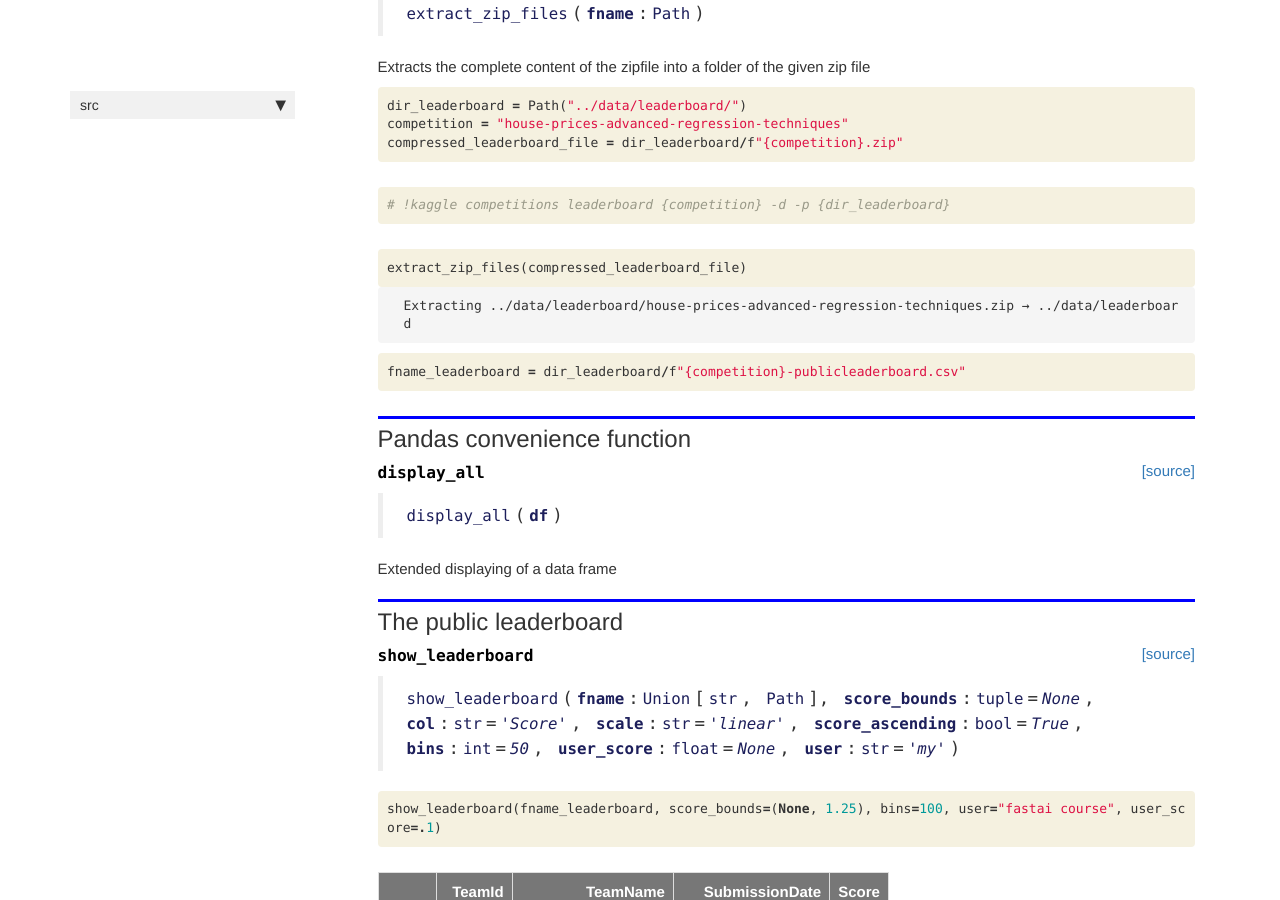
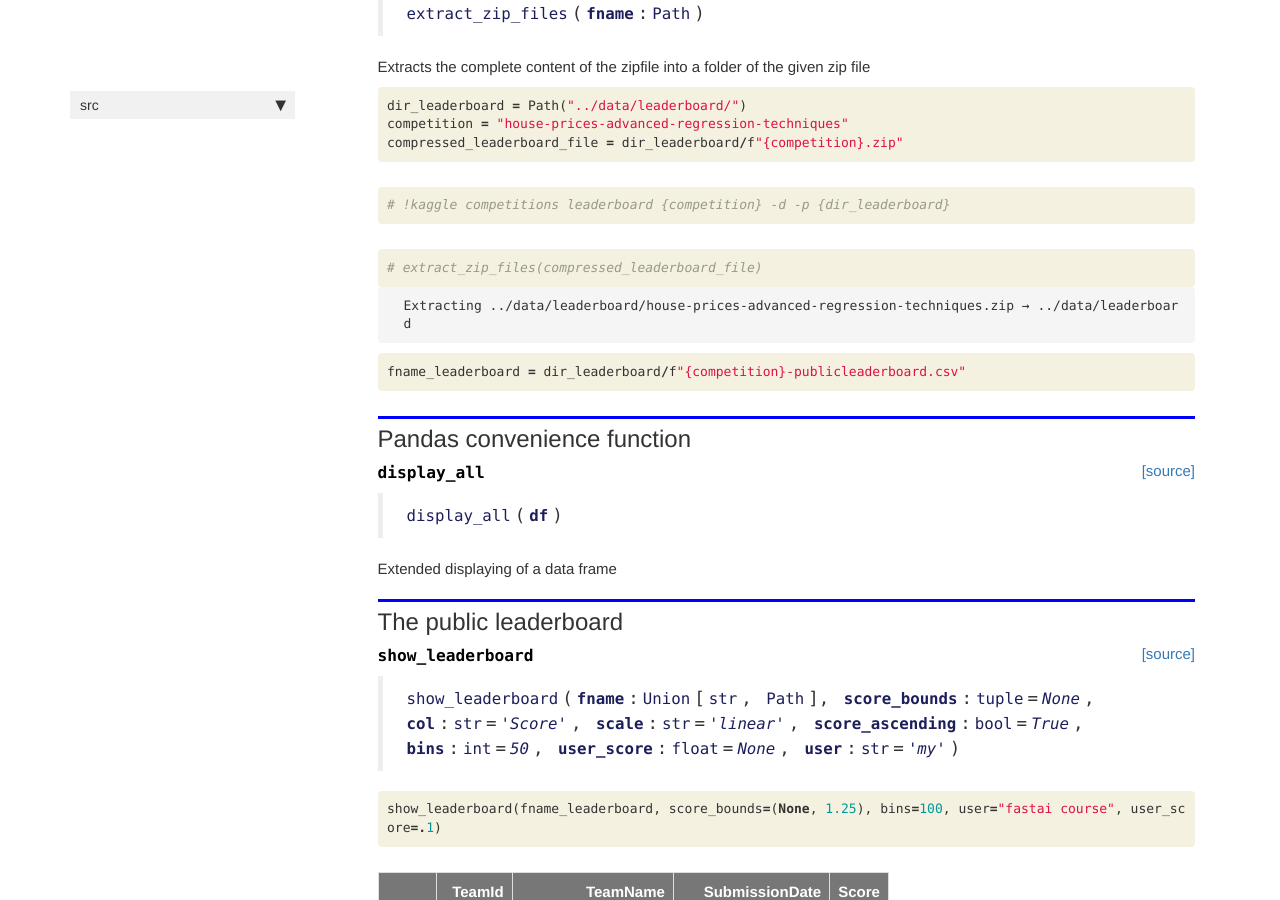
Before and after one commit to eschmidt42/kaggle_house_prices, a Jekyll site: the page built from docs/utils.html, in a window 1280 px wide and 900 px high, scrolled down 665 px. Built offline with Jekyll 4.4.1, drawn with Linux system fonts in a browser that asks for light colours; nearby versions of some CDN libraries; comment, search, counter and statistics services are not loaded.

Commit message:
commented out extract_all functions to pass ci tests

```diff
--- a/docs/modelling.html
+++ b/docs/modelling.html
@@ -1379,7 +1379,7 @@ Wall time: 541 ms
 
 
 <div class="output_markdown rendered_html output_subarea ">
-<h4 id="predictions_vs_true_distribution_plots" class="doc_header"><code>predictions_vs_true_distribution_plots</code><a href="https://github.com/fastai/src/tree/master/src/modelling.py#L25" class="source_link" style="float:right">[source]</a></h4><blockquote><p><code>predictions_vs_true_distribution_plots</code>(<strong><code>y_pred</code></strong>:<code>Tensor</code>, <strong><code>y_true</code></strong>:<code>Tensor</code>, <strong><code>dep_var</code></strong>:<code>str</code>, <strong><code>bins</code></strong>:<code>int</code>=<em><code>50</code></em>)</p>
+<h4 id="predictions_vs_true_distribution_plots" class="doc_header"><code>predictions_vs_true_distribution_plots</code><a href="https://github.com/eschmidt42/src/tree/master/src/modelling.py#L25" class="source_link" style="float:right">[source]</a></h4><blockquote><p><code>predictions_vs_true_distribution_plots</code>(<strong><code>y_pred</code></strong>:<code>Tensor</code>, <strong><code>y_true</code></strong>:<code>Tensor</code>, <strong><code>dep_var</code></strong>:<code>str</code>, <strong><code>bins</code></strong>:<code>int</code>=<em><code>50</code></em>)</p>
 </blockquote>
 <p>Plots the predicted and true distributions side by side plus the residuals distribution</p>
 
--- a/docs/preprocessing.html
+++ b/docs/preprocessing.html
@@ -93,7 +93,7 @@ summary: "summary"
 
 <div class="inner_cell">
     <div class="input_area">
-<div class=" highlight hl-ipython3"><pre><span></span><span class="n">extract_zip_files</span><span class="p">(</span><span class="n">compressed_data_file</span><span class="p">)</span>
+<div class=" highlight hl-ipython3"><pre><span></span><span class="c1"># extract_zip_files(compressed_data_file)</span>
 </pre></div>
 
     </div>
@@ -1650,7 +1650,7 @@ summary: "summary"
 
 
 <div class="output_markdown rendered_html output_subarea ">
-<h4 id="do_sample" class="doc_header"><code>do_sample</code><a href="https://github.com/fastai/src/tree/master/src/preprocessing.py#L15" class="source_link" style="float:right">[source]</a></h4><blockquote><p><code>do_sample</code>(<strong><code>df</code></strong>:<code>DataFrame</code>, <strong><code>small_sample</code></strong>:<code>bool</code>, <strong><code>n</code></strong>:<code>int</code>=<em><code>100</code></em>)</p>
+<h4 id="do_sample" class="doc_header"><code>do_sample</code><a href="https://github.com/eschmidt42/src/tree/master/src/preprocessing.py#L15" class="source_link" style="float:right">[source]</a></h4><blockquote><p><code>do_sample</code>(<strong><code>df</code></strong>:<code>DataFrame</code>, <strong><code>small_sample</code></strong>:<code>bool</code>, <strong><code>n</code></strong>:<code>int</code>=<em><code>100</code></em>)</p>
 </blockquote>
 
 </div>
@@ -1709,7 +1709,7 @@ summary: "summary"
 
 
 <div class="output_markdown rendered_html output_subarea ">
-<h4 id="get_split" class="doc_header"><code>get_split</code><a href="https://github.com/fastai/src/tree/master/src/preprocessing.py#L23" class="source_link" style="float:right">[source]</a></h4><blockquote><p><code>get_split</code>(<strong><code>df</code></strong>:<code>DataFrame</code>, <strong><code>valid_pct</code></strong>:<code>float</code>=<em><code>0.2</code></em>)</p>
+<h4 id="get_split" class="doc_header"><code>get_split</code><a href="https://github.com/eschmidt42/src/tree/master/src/preprocessing.py#L23" class="source_link" style="float:right">[source]</a></h4><blockquote><p><code>get_split</code>(<strong><code>df</code></strong>:<code>DataFrame</code>, <strong><code>valid_pct</code></strong>:<code>float</code>=<em><code>0.2</code></em>)</p>
 </blockquote>
 <p>Splitting the data frame into train and validation set, creating a new <code>valid</code> column</p>
 
--- a/docs/utils.html
+++ b/docs/utils.html
@@ -70,7 +70,7 @@ summary: "summary"
 
 
 <div class="output_markdown rendered_html output_subarea ">
-<h4 id="extract_zip_files" class="doc_header"><code>extract_zip_files</code><a href="https://github.com/fastai/src/tree/master/src/utils.py#L14" class="source_link" style="float:right">[source]</a></h4><blockquote><p><code>extract_zip_files</code>(<strong><code>fname</code></strong>:<code>Path</code>)</p>
+<h4 id="extract_zip_files" class="doc_header"><code>extract_zip_files</code><a href="https://github.com/eschmidt42/src/tree/master/src/utils.py#L14" class="source_link" style="float:right">[source]</a></h4><blockquote><p><code>extract_zip_files</code>(<strong><code>fname</code></strong>:<code>Path</code>)</p>
 </blockquote>
 <p>Extracts the complete content of the zipfile into a folder of the given zip file</p>
 
@@ -115,7 +115,7 @@ summary: "summary"
 
 <div class="inner_cell">
     <div class="input_area">
-<div class=" highlight hl-ipython3"><pre><span></span><span class="n">extract_zip_files</span><span class="p">(</span><span class="n">compressed_leaderboard_file</span><span class="p">)</span>
+<div class=" highlight hl-ipython3"><pre><span></span><span class="c1"># extract_zip_files(compressed_leaderboard_file)</span>
 </pre></div>
 
     </div>
@@ -168,7 +168,7 @@ summary: "summary"
 
 
 <div class="output_markdown rendered_html output_subarea ">
-<h4 id="display_all" class="doc_header"><code>display_all</code><a href="https://github.com/fastai/src/tree/master/src/utils.py#L21" class="source_link" style="float:right">[source]</a></h4><blockquote><p><code>display_all</code>(<strong><code>df</code></strong>)</p>
+<h4 id="display_all" class="doc_header"><code>display_all</code><a href="https://github.com/eschmidt42/src/tree/master/src/utils.py#L21" class="source_link" style="float:right">[source]</a></h4><blockquote><p><code>display_all</code>(<strong><code>df</code></strong>)</p>
 </blockquote>
 <p>Extended displaying of a data frame</p>
 
@@ -198,7 +198,7 @@ summary: "summary"
 
 
 <div class="output_markdown rendered_html output_subarea ">
-<h4 id="show_leaderboard" class="doc_header"><code>show_leaderboard</code><a href="https://github.com/fastai/src/tree/master/src/utils.py#L27" class="source_link" style="float:right">[source]</a></h4><blockquote><p><code>show_leaderboard</code>(<strong><code>fname</code></strong>:<code>Union</code>[<code>str</code>, <code>Path</code>], <strong><code>score_bounds</code></strong>:<code>tuple</code>=<em><code>None</code></em>, <strong><code>col</code></strong>:<code>str</code>=<em><code>'Score'</code></em>, <strong><code>scale</code></strong>:<code>str</code>=<em><code>'linear'</code></em>, <strong><code>score_ascending</code></strong>:<code>bool</code>=<em><code>True</code></em>, <strong><code>bins</code></strong>:<code>int</code>=<em><code>50</code></em>, <strong><code>user_score</code></strong>:<code>float</code>=<em><code>None</code></em>, <strong><code>user</code></strong>:<code>str</code>=<em><code>'my'</code></em>)</p>
+<h4 id="show_leaderboard" class="doc_header"><code>show_leaderboard</code><a href="https://github.com/eschmidt42/src/tree/master/src/utils.py#L27" class="source_link" style="float:right">[source]</a></h4><blockquote><p><code>show_leaderboard</code>(<strong><code>fname</code></strong>:<code>Union</code>[<code>str</code>, <code>Path</code>], <strong><code>score_bounds</code></strong>:<code>tuple</code>=<em><code>None</code></em>, <strong><code>col</code></strong>:<code>str</code>=<em><code>'Score'</code></em>, <strong><code>scale</code></strong>:<code>str</code>=<em><code>'linear'</code></em>, <strong><code>score_ascending</code></strong>:<code>bool</code>=<em><code>True</code></em>, <strong><code>bins</code></strong>:<code>int</code>=<em><code>50</code></em>, <strong><code>user_score</code></strong>:<code>float</code>=<em><code>None</code></em>, <strong><code>user</code></strong>:<code>str</code>=<em><code>'my'</code></em>)</p>
 </blockquote>
 
 </div>
```
Also changed, not shown: 2 other files.
